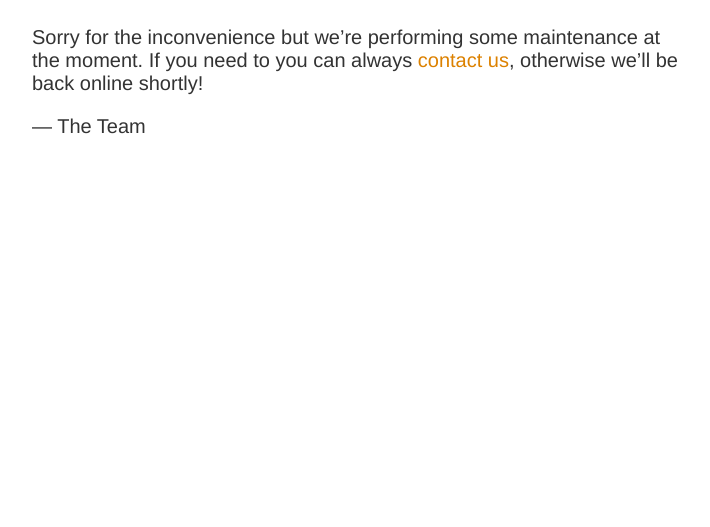
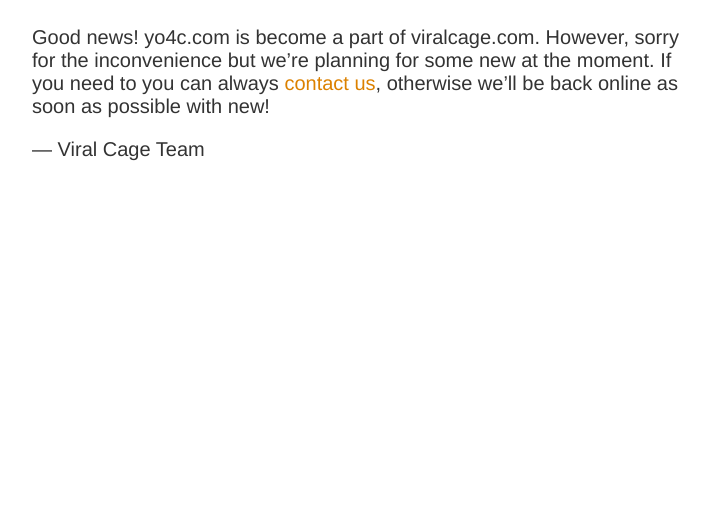
Before and after one commit to ViralCage/YO4C, a plain HTML site: page index.html in a window 1280 px wide. Shown: the part 273-800 px from the top of the page, without its empty margins (283-993 px from the left). Drawn offline with Linux system fonts and the light colour scheme.

Commit message:
Update index.html

```diff
--- a/index.html
+++ b/index.html
@@ -1,4 +1,4 @@
-<!doctype html>
+  <!doctype html>
 <title>Site Maintenance</title>
 <style>
   body { text-align: center; padding: 150px; }
@@ -12,7 +12,7 @@
 <article>
     <h1>We&rsquo;ll be back soon!</h1>
     <div>
-        <p>Sorry for the inconvenience but we&rsquo;re performing some maintenance at the moment. If you need to you can always <a href="mailto:#">contact us</a>, otherwise we&rsquo;ll be back online shortly!</p>
-        <p>&mdash; The Team</p>
+        <p>Good news! yo4c.com is become a part of viralcage.com. However, sorry for the inconvenience but we&rsquo;re planning for some new at the moment. If you need to you can always <a href="mailto:support@viralcage.com#">contact us</a>, otherwise we&rsquo;ll be back online as soon as possible with new!</p>
+        <p>&mdash; Viral Cage Team</p>
     </div>
 </article>
```
